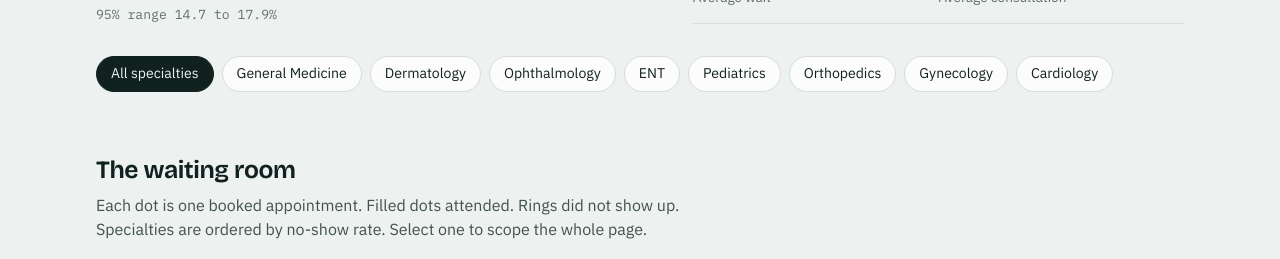
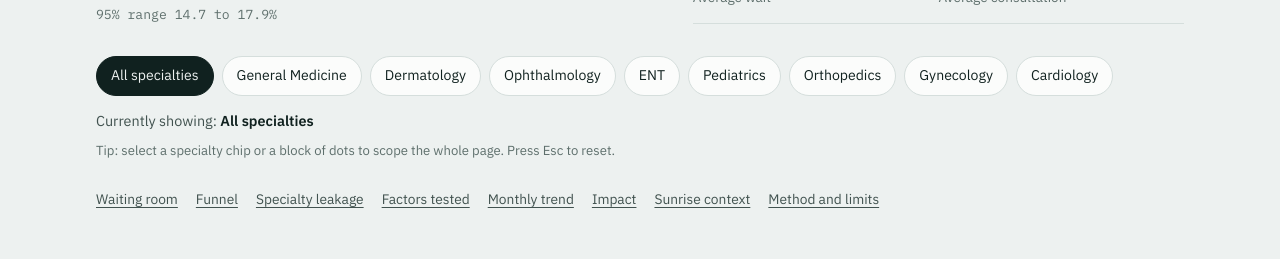
Before and after one commit to Yashwanthjvnaik/pristyn-care-health-analysis, a plain HTML site: page index.html in a window 1280 px wide. Shown: the part 496-755 px from the top of the page. Drawn offline with nearby package versions, Linux system fonts and the light colour scheme.

Commit message:
updateee

```diff
--- a/index.html
+++ b/index.html
@@ -162,10 +162,29 @@ footer a{color:var(--ink2)}
   .drow .nm{grid-area:nm}.drow .vd{grid-area:vd}.drow .pl{grid-area:pl}.drow .rg{grid-area:rg}.drow .pv{display:none}
 }
 @media (prefers-reduced-motion:reduce){*{transition:none!important}}
+
+/* Checkpoint 4 revisions */
+.skip{position:absolute;left:-9999px;top:8px;background:var(--ink);color:var(--bg);padding:10px 16px;border-radius:8px;z-index:50;text-decoration:none}
+.skip:focus{left:12px}
+.jump{display:flex;flex-wrap:wrap;gap:4px 18px;margin-top:22px;font-size:.86rem}
+.jump a{color:var(--ink2);text-decoration:underline;text-underline-offset:3px;padding:6px 0}
+.jump a:hover{color:var(--seen)}
+.status{display:flex;flex-wrap:wrap;align-items:center;gap:10px 14px;margin-top:14px;font-size:.9rem;color:var(--ink2)}
+.status b{color:var(--ink)}
+.reset{border:1px solid var(--ink);background:transparent;border-radius:999px;padding:8px 16px;min-height:40px;font-size:.88rem;cursor:pointer}
+.reset:hover{background:var(--ink);color:var(--bg)}
+.reset[hidden]{display:none}
+.chip{min-height:40px}
+.hint{font-size:.82rem;color:var(--mute);margin-top:8px}
+.totop{display:block;margin:0 0 10px;color:var(--ink2)}
+html{scroll-behavior:smooth}
+@media (prefers-reduced-motion:reduce){html{scroll-behavior:auto}}
+@media (max-width:860px){.chip{padding:9px 16px;min-height:44px}.reset{min-height:44px}}
 </style>
 </head>
 <body>
-<div class="wrap">
+<a class="skip" href="#room-sec">Skip to the charts</a>
+<div class="wrap" id="top">
 
 <header>
   <p class="kick">Cynaris Solutions · Data Analyst project · Milestone 4</p>
@@ -186,6 +205,14 @@ footer a{color:var(--ink2)}
     </div>
   </div>
   <div class="chips" id="chips" role="group" aria-label="Scope the page to one specialty"></div>
+  <div class="status" id="status" role="status" aria-live="polite">
+    <span id="statusTxt"></span>
+    <button type="button" class="reset" id="resetBtn" hidden>Reset to all specialties</button>
+  </div>
+  <p class="hint">Tip: select a specialty chip or a block of dots to scope the whole page. Press Esc to reset.</p>
+  <nav class="jump" aria-label="Jump to a section">
+    <a href="#room-sec">Waiting room</a><a href="#funnel-sec">Funnel</a><a href="#leak-sec">Specialty leakage</a><a href="#drv-sec">Factors tested</a><a href="#trend-sec">Monthly trend</a><a href="#impact-sec">Impact</a><a href="#ctx-sec">Sunrise context</a><a href="#method-sec">Method and limits</a>
+  </nav>
 </header>
 
 <section id="room-sec">
@@ -279,6 +306,7 @@ footer a{color:var(--ink2)}
 </section>
 
 <footer>
+  <a class="totop" href="#top">Back to top ↑</a>
   Prepared by Yashwanth J V Nayak, Data Analyst Intern, Cynaris Solutions. Sources: da_healthcare_appointments.csv (2,000 appointments), sunrise_patient_satisfaction.csv (600 surveys), sunrise_resource_utilisation.csv (400 records). Code and tests: <a href="https://github.com/Yashwanthjvnaik/pristyn-care-health-analysis">github.com/Yashwanthjvnaik/pristyn-care-health-analysis</a>
 </footer>
 </div>
@@ -544,7 +572,17 @@ function context(){
   ].forEach(t=>F.appendChild(H('span',null,t)));
 }
 
-function render(){hero();chips();markRoom();trend()}
+function status(){
+  const t=document.getElementById('statusTxt'),r=document.getElementById('resetBtn');
+  t.innerHTML='';
+  t.append('Currently showing: ');
+  const b=document.createElement('b');b.textContent=sel==='All'?'All specialties':sel;t.appendChild(b);
+  r.hidden=sel==='All';
+}
+function resetSel(){if(sel!=='All'){sel='All';render();const c=document.querySelector('.chip');if(c)c.focus()}}
+document.getElementById('resetBtn').addEventListener('click',resetSel);
+document.addEventListener('keydown',e=>{if(e.key==='Escape')resetSel()});
+function render(){hero();chips();markRoom();trend();status()}
 buildRoom();funnel();leak();drivers();trendNotes();impact();context();render();
 $('lift').addEventListener('change',impact);$('fee').addEventListener('input',impact);
 let mq=window.matchMedia('(max-width:860px)');mq.addEventListener&&mq.addEventListener('change',leak);
```
